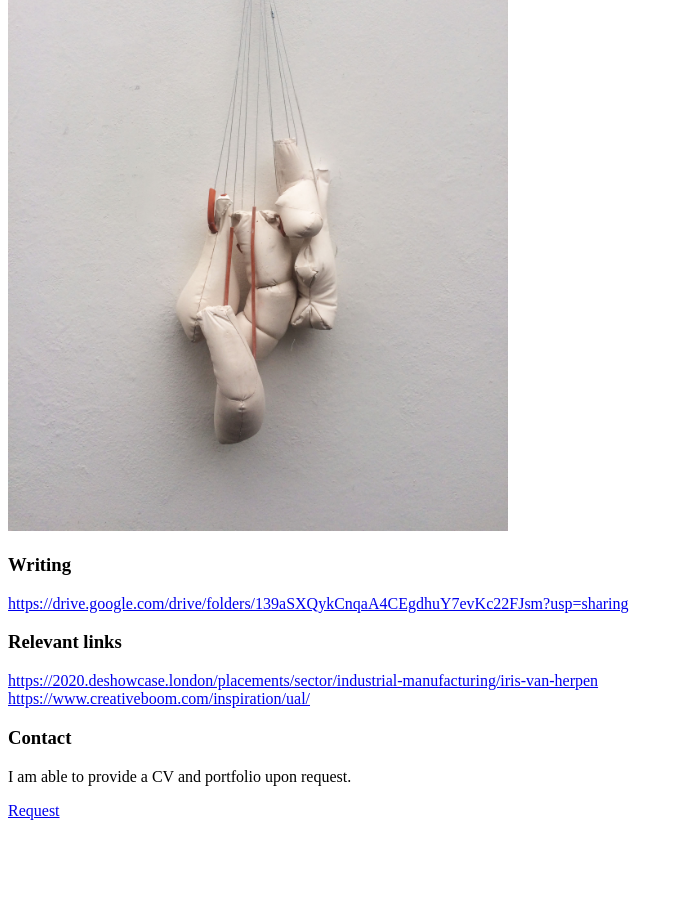
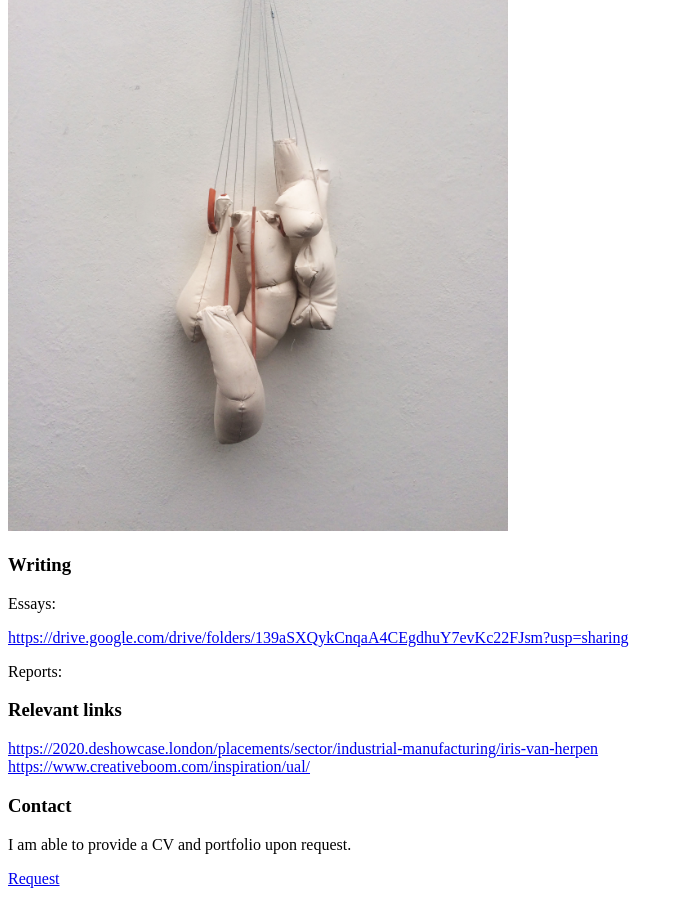
Before and after one commit to AlisaLomax/webpage, a plain HTML site: page index.html in a window 1280 px wide. Shown: the part 509-1413 px from the top of the page, without its empty margins (0-684 px from the left). Before the commit the page ends 1345 px from the top, so only its background shows below. Drawn offline with Linux system fonts and the light colour scheme.

Commit message:
Update index.html

```diff
--- a/index.html
+++ b/index.html
@@ -16,7 +16,8 @@
 		<img src="Final sculpture.jpg" alt="A large hanging sculpture" width="500" height="667"/>
 		<h3>Writing</h3>
 		<div id="Writing">
-		<a href= "https://drive.google.com/drive/folders/139aSXQykCnqaA4CEgdhuY7evKc22FJsm?usp=sharing" target="_blank">https://drive.google.com/drive/folders/139aSXQykCnqaA4CEgdhuY7evKc22FJsm?usp=sharing</a>
+			<p>Essays:</p></p><a href= "https://drive.google.com/drive/folders/139aSXQykCnqaA4CEgdhuY7evKc22FJsm?usp=sharing" target="_blank">https://drive.google.com/drive/folders/139aSXQykCnqaA4CEgdhuY7evKc22FJsm?usp=sharing</a><br>
+			<p>Reports:</p>
 		<h3>Relevant links</h3>
 		<div id="Web Links">
 		<a href= "https://2020.deshowcase.london/placements/sector/industrial-manufacturing/iris-van-herpen" target="_blank">https://2020.deshowcase.london/placements/sector/industrial-manufacturing/iris-van-herpen</a><br />
```
